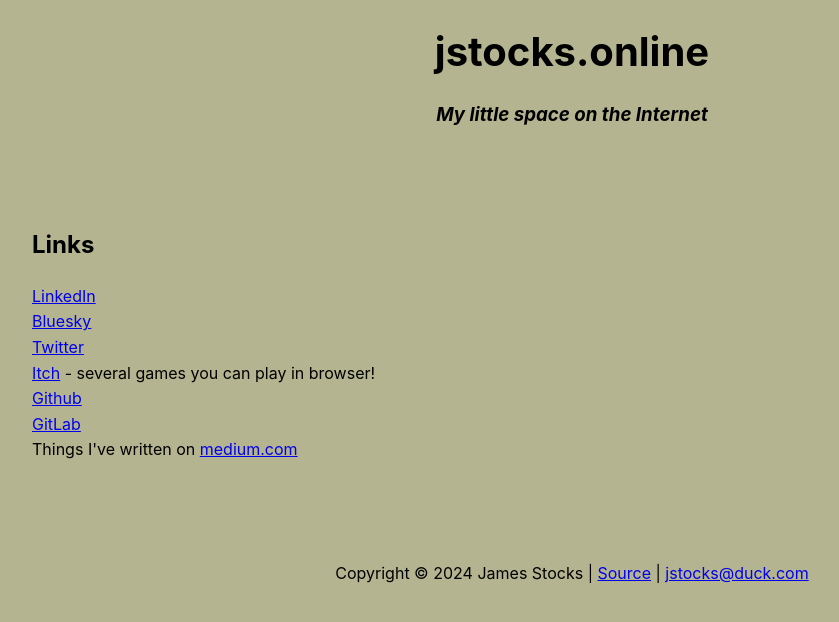
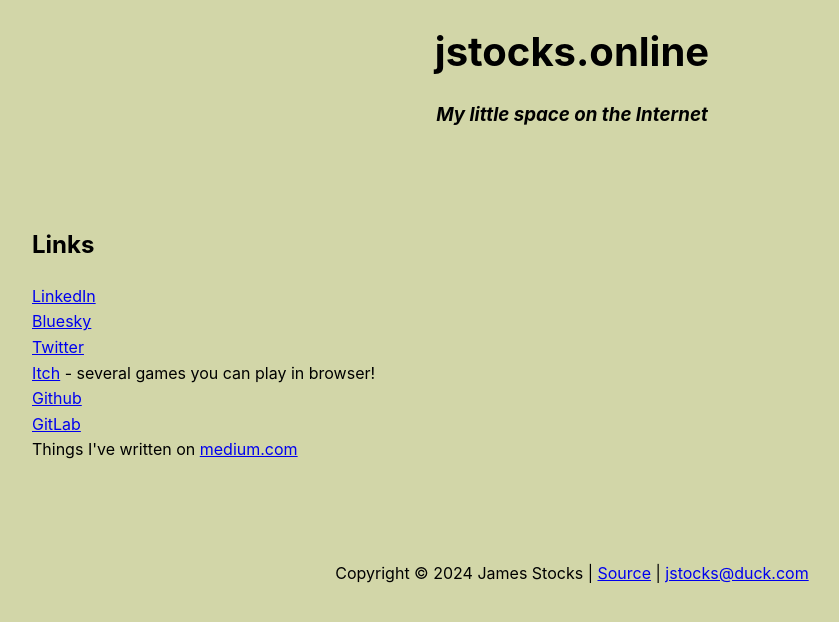
Before and after one commit to james-stocks/jstocks, a React (Create React App) app: page / in a window 1280 px wide. Shown: the top 622 px of the page, without its empty margins (68-907 px from the left). Built offline with nearby package versions, Linux system fonts and the light colour scheme.

Commit message:
Lighten background

```diff
--- a/src/App.css
+++ b/src/App.css
@@ -1,5 +1,5 @@
 * {
-  background-color: #b4b490;
+  background-color: #d2d6a8;
 }
 
 h1 {
```
